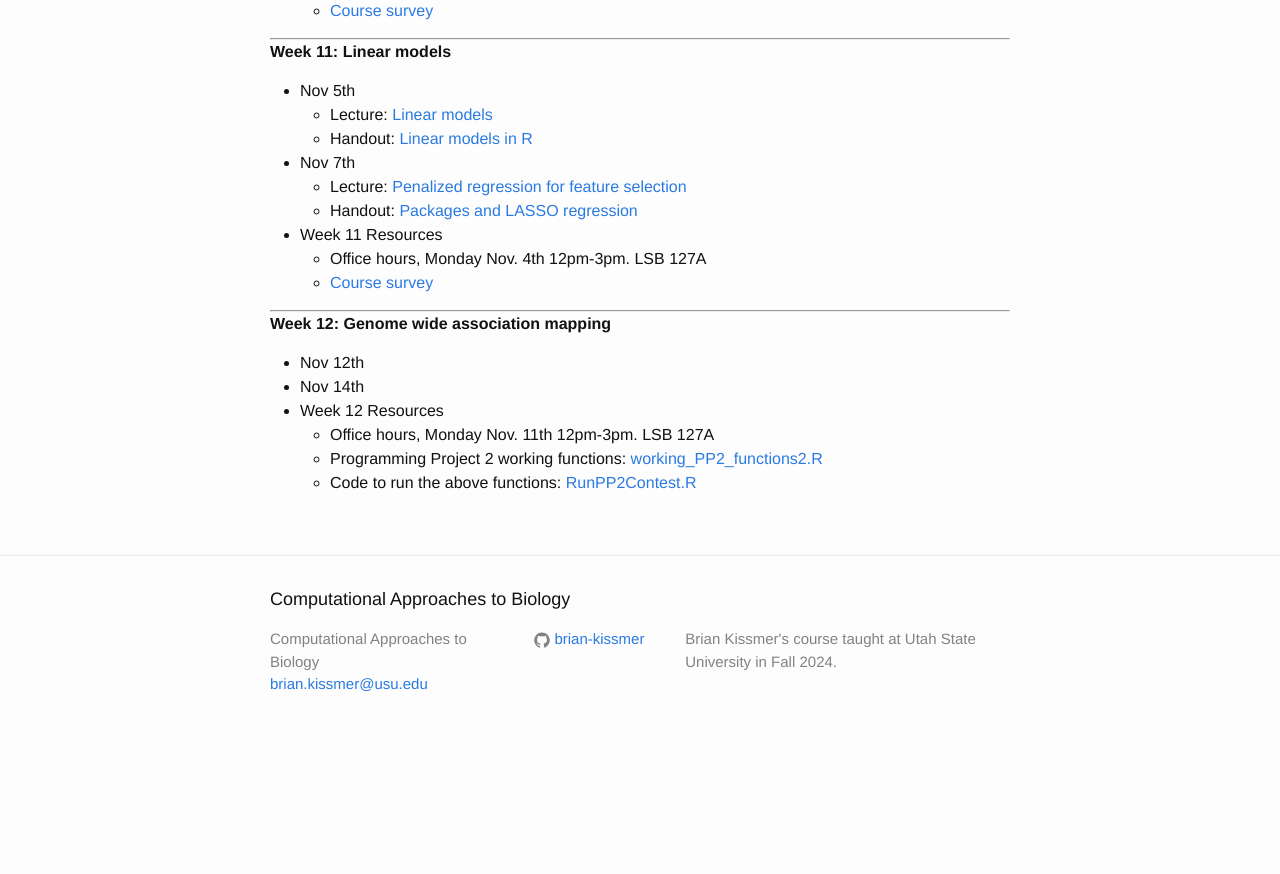
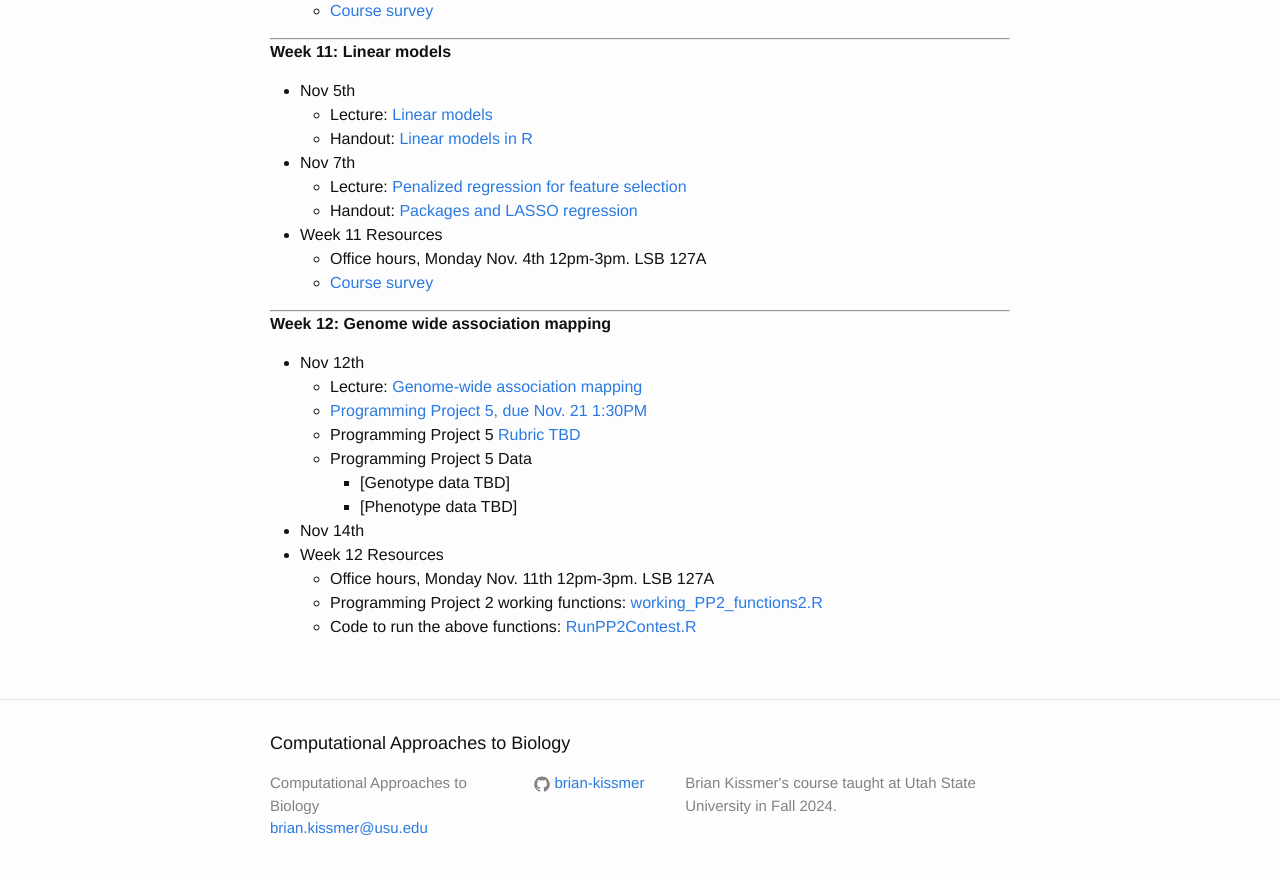
Before and after one commit to brian-kissmer/brian-kissmer.github.io, a Jekyll site: the page built from Schedule.md, in a window 1280 px wide and 900 px high, scrolled down 3088 px. Shown: the top 874 px of the window. Built offline with Jekyll 4.4.1, drawn with Linux system fonts in a browser that asks for light colours; before the commit the page ends 3844 px from its top, so only the background shows below that.

Commit message:
Update Schedule.md

```diff
--- a/Schedule.md
+++ b/Schedule.md
@@ -167,6 +167,12 @@ layout: page
 ***
 **Week 12: Genome wide association mapping**
 * Nov 12th
+    * Lecture: [Genome-wide association mapping]({{ site.baseurl }}/slides/Nov 12 slides.pdf)
+    * [Programming Project 5, due Nov. 21 1:30PM]({{ site.baseurl }}/programming_projects/programming_project5.html)
+    * Programming Project 5 [Rubric TBD]({{ site.baseurl }}/rubrics/pp5_rubric.html)
+    * Programming Project 5 Data
+       * [Genotype data TBD]
+       * [Phenotype data TBD]
 * Nov 14th
 * Week 12 Resources
     * Office hours, Monday Nov. 11th 12pm-3pm. LSB 127A
```
